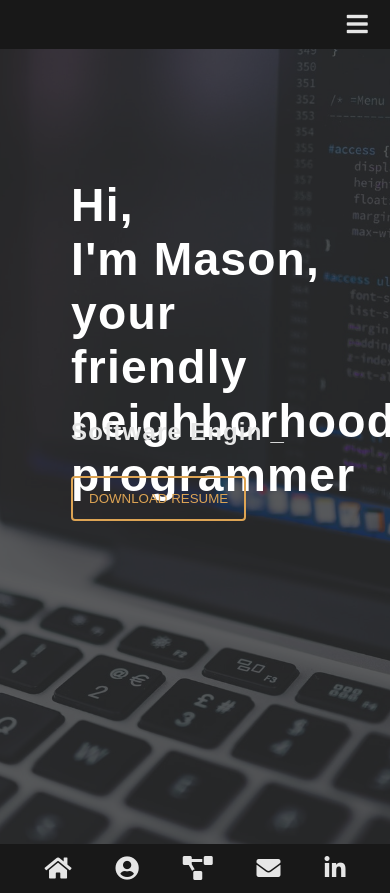
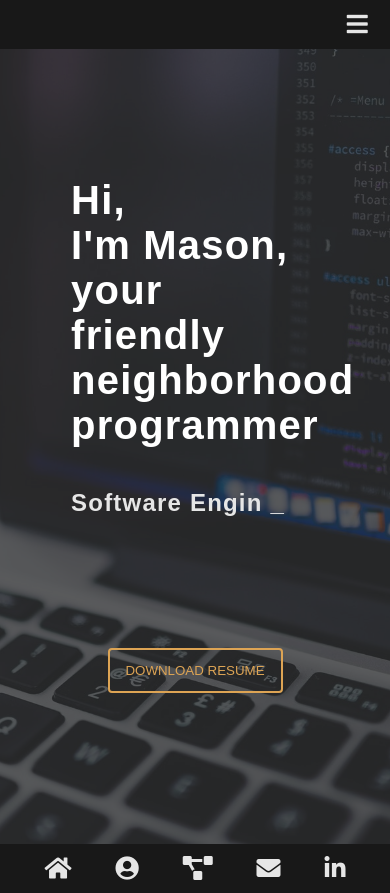
Before and after one commit to Godsmetal/Portfolio, a PHP site: page / in a window 390 px wide. Run offline with PHP 8.4, Linux system fonts and the light colour scheme.

Commit message:
Responsiveness
- Added mixin to allow for easily implementing media queries in components

landing page
- Added mobile styling

```diff
--- a/style/css/landing.css
+++ b/style/css/landing.css
@@ -4427,7 +4427,8 @@ body {
   position: absolute;
   font-size: 2.8888888889em;
   margin-top: 11.1111111111rem;
-  margin-left: 4.4444444444rem; }
+  margin-left: 4.4444444444rem;
+  width: 32.5rem; }
 #landingPage .container h2 {
   position: absolute;
   color: #E6E6E6;
@@ -4439,4 +4440,16 @@ body {
   margin-top: 29.7222222222rem;
   margin-left: 4.4444444444rem; }
 
+@media screen and (max-width: 480px) {
+  #landingPage .container h1 {
+    font-size: 2.5em;
+    width: 20rem; }
+  #landingPage .container h2 {
+    margin-top: 30.5555555556rem; }
+  #landingPage .container button {
+    bottom: 9.4444444444rem;
+    margin: auto !important;
+    left: 0;
+    right: 0; } }
+
 /*# sourceMappingURL=landing.css.map */
--- a/style/sass/_style.scss
+++ b/style/sass/_style.scss
@@ -26,12 +26,29 @@ $offwhite: #E6E6E6;
 $white: #FFFFFF;
 $gold: #DDA454;
 
+//Media Queries
+$desktop-width: 1024px;
+$mobile-width: 480px;
+
+@mixin tablet {
+    @media (min-width: #{$mobile-width}+1px) and (max-width: #{$desktop-width}-1px) {
+        @content;
+    }
+}
+
+@mixin mobile {
+    @media screen and (max-width: #{$mobile-width}) {
+        @content;
+    }
+}
+
 //Mixin that is used to update the current font-size of page for responsiveness
 @mixin fontSize($px) {
     font-size: $px+px; //16 + px = 16px
     $basePx: $px !global; //!global makes it global
 }
 
+//Mixin to vertical align elements
 @mixin vertical-align($position: relative) {
     position: $position;
     top: 50%;
--- a/style/sass/landing.scss
+++ b/style/sass/landing.scss
@@ -19,6 +19,7 @@
             font-size: pxToEm(52);
             margin-top: pxToRem(200);
             margin-left: pxToRem(80);
+            width: pxToRem(585);
         }
 
         //Subtitle
@@ -38,3 +39,28 @@
         }
     }
 }
+
+//Responsiveness
+@include mobile {
+
+    #landingPage {
+       .container {
+
+            h1 {
+                font-size: pxToEm(45);
+                width: pxToRem(360);
+            }
+
+           h2 {
+               margin-top: pxToRem(550);
+           }
+
+            button {
+                bottom: pxToRem(170);
+                margin: auto !important;
+                left: 0;
+                right: 0;
+            }
+        }
+    }
+}
```
Also changed, not shown: 4 other files.
